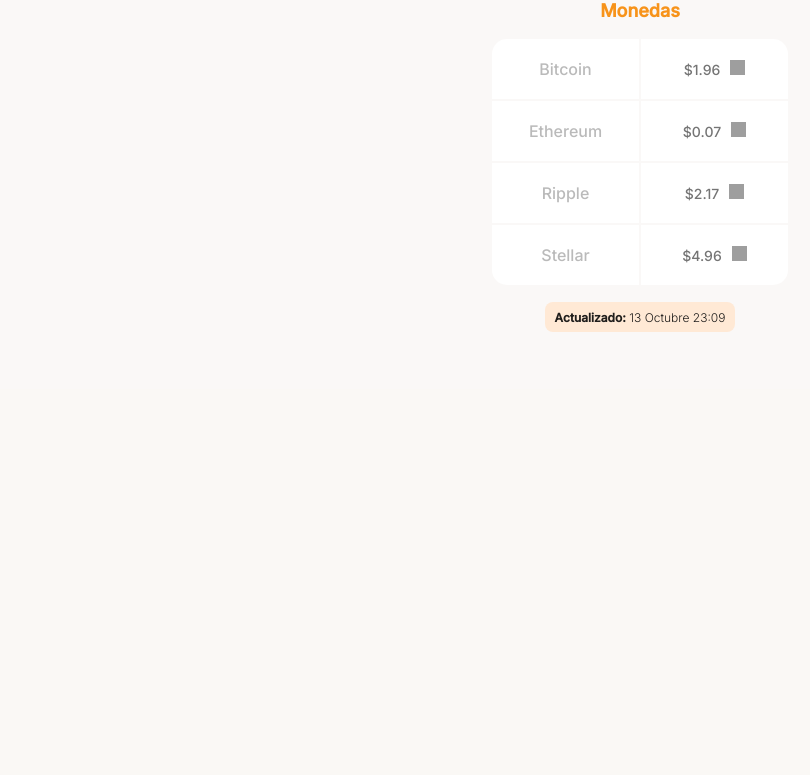
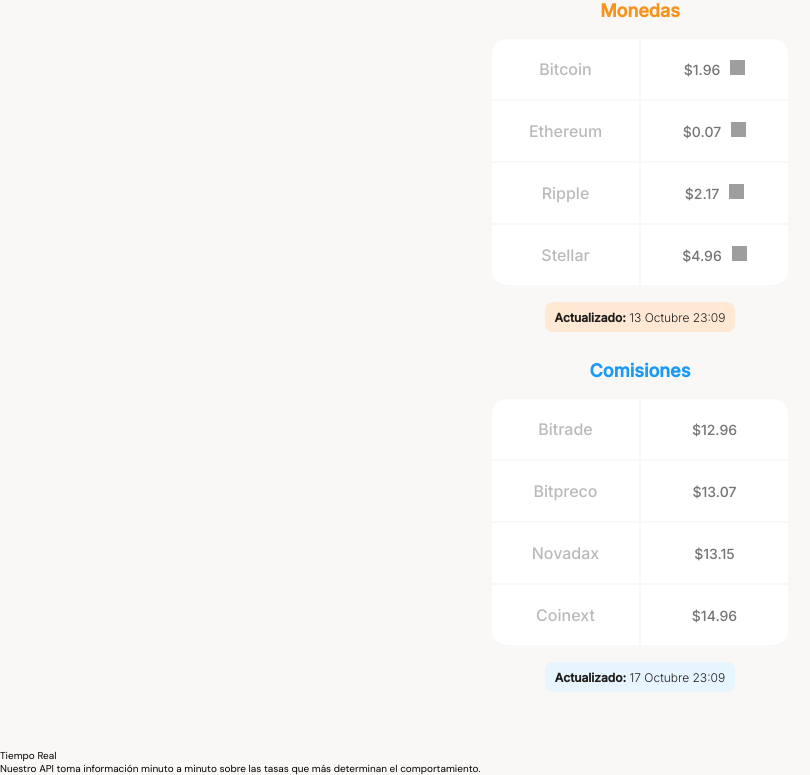
Before and after one commit to diego40g/CursosPlatzi, a PHP site: page / in a window 1280 px wide. Shown: the part 775-1550 px from the top of the page, without its empty margins (0-810 px from the left). Before the commit the page ends 1107 px from the top, so only its background shows below. Run offline with PHP 8.4, Linux system fonts and the light colour scheme; grey boxes are pictures that could not be loaded.

Commit message:
second table commission html struct and style challenge

```diff
--- a/CourseResponsiveDesign-MobileFirst/demo/index.html
+++ b/CourseResponsiveDesign-MobileFirst/demo/index.html
@@ -52,8 +52,53 @@
                     </div>
                 </div>
             </section>
+            <section class="main-tables-container">
+                <div class="main-commission-table">
+                    <p class="commission-table--title">Comisiones</p>
+                    <div class="commission-table--container">
+                        <table>
+                            <tr>
+                                <td class="table__top-left">Bitrade</td>
+                                <td class="table__top-rigth table__rigth">$12.96</td>
+                            </tr>
+                            <tr>
+                                <td>Bitpreco</td>
+                                <td class="table__rigth">$13.07</td>
+                            </tr>
+                            <tr>
+                                <td>Novadax</td>
+                                <td class="table__rigth">$13.15</td>
+                            </tr>
+                            <tr>
+                                <td class="table__bottom-left">Coinext</td>
+                                <td class="table__bottom-rigth table__rigth">$14.96</td>
+                            </tr>
+                        </table>
+                    </div>
+                    <div class="commission-table--date">
+                        <p><b>Actualizado:</b> 17 Octubre 23:09</p>
+                    </div>
+                </div>
+            </section>
         </section>
-        <section></section>
+        <section class="main-product-detail">
+            <span></span>
+            <div class="">
+                <h2></h2>
+                <p></p>
+            </div>
+            <section class="product-cards--container">
+                <article class="product-detail--card">
+                    <span class="clock"></span>
+                    <p class="product--card-title">
+                        Tiempo Real
+                    </p>
+                    <p class="product--card-body">
+                        Nuestro API toma información minuto a minuto sobre las tasas que más determinan el comportamiento.
+                    </p>
+                </article>
+            </section>
+        </section>
         <section></section>
         <section></section>
     </main>
--- a/CourseResponsiveDesign-MobileFirst/demo/styles.css
+++ b/CourseResponsiveDesign-MobileFirst/demo/styles.css
@@ -233,3 +233,71 @@ main{
     font-weight: 300;
     color: var(--warm-black);
 }
+
+.main-commission-table{
+    width: 70%;
+    min-width: 235px;
+    max-width: 500px;
+    height: 360px;
+    margin: 0 auto;
+    font-family: 'Inter', sans-serif;
+}
+.main-commission-table .commission-table--title{
+    margin-bottom: 15px;
+    font-size: 1.8rem;
+    font-weight: bold;
+    line-height: 2.3rem;
+    color: var(--secondary-blue);
+}
+.commission-table--container{
+    width: 90%;
+    min-width: 230px;
+    max-width: 300px;
+    height: 250px;
+    margin: 0 auto;
+}
+.commission-table--container table{
+    width: 100%;
+    height: 100%;
+}
+.commission-table--container td{
+    width: 50%;
+    font-size: 1.6rem;
+    font-weight: 500;
+    line-height: 1.9rem;
+    color: var(--grey);
+    background-color: var(--just-white);
+}
+.commission-table--container .table__top-left{
+    border-radius: 15px 0 0 0;
+}
+.commission-table--container .table__top-rigth{
+    border-radius: 0 15px 0 0;
+}
+.commission-table--container .table__bottom-left{
+    border-radius: 0 0 0 15px;
+}
+.commission-table--container .table__bottom-rigth {
+    border-radius: 0 0 15px 0;
+}
+.commission-table--container .table__rigth{
+    font-size: 1.4rem;
+    font-weight: normal;
+    line-height: 1.7rem;
+    color: #757575;
+}
+.commission-table--date{
+    width: 190px;
+    height: 30px;
+    margin: 0 auto;
+    margin-top: 15px;
+    padding: 8px;
+    background-color: var(--soft-blue);
+    border-radius: 8px;
+}
+.commission-table--date p{
+    font-size: 1.2rem;
+    line-height: 1.5rem;
+    font-weight: 300;
+    color: var(--warm-black);
+}
```
